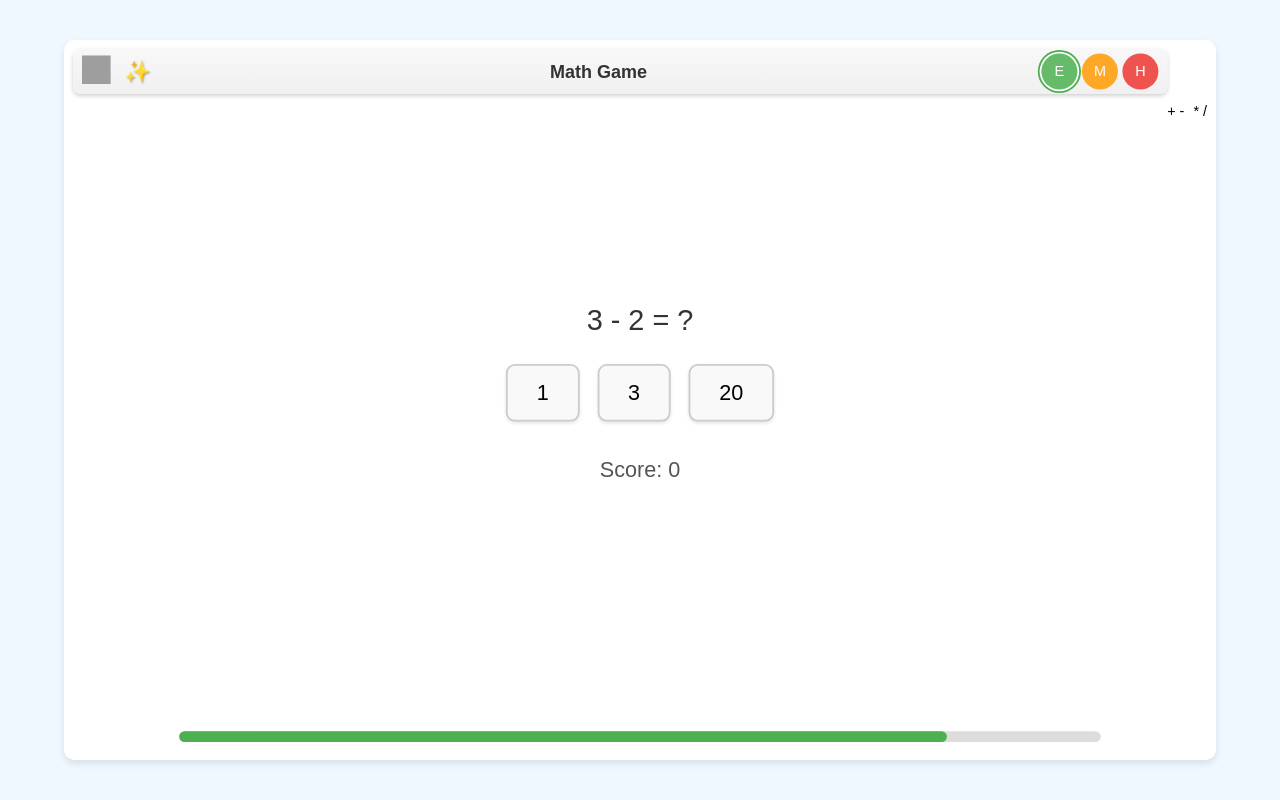
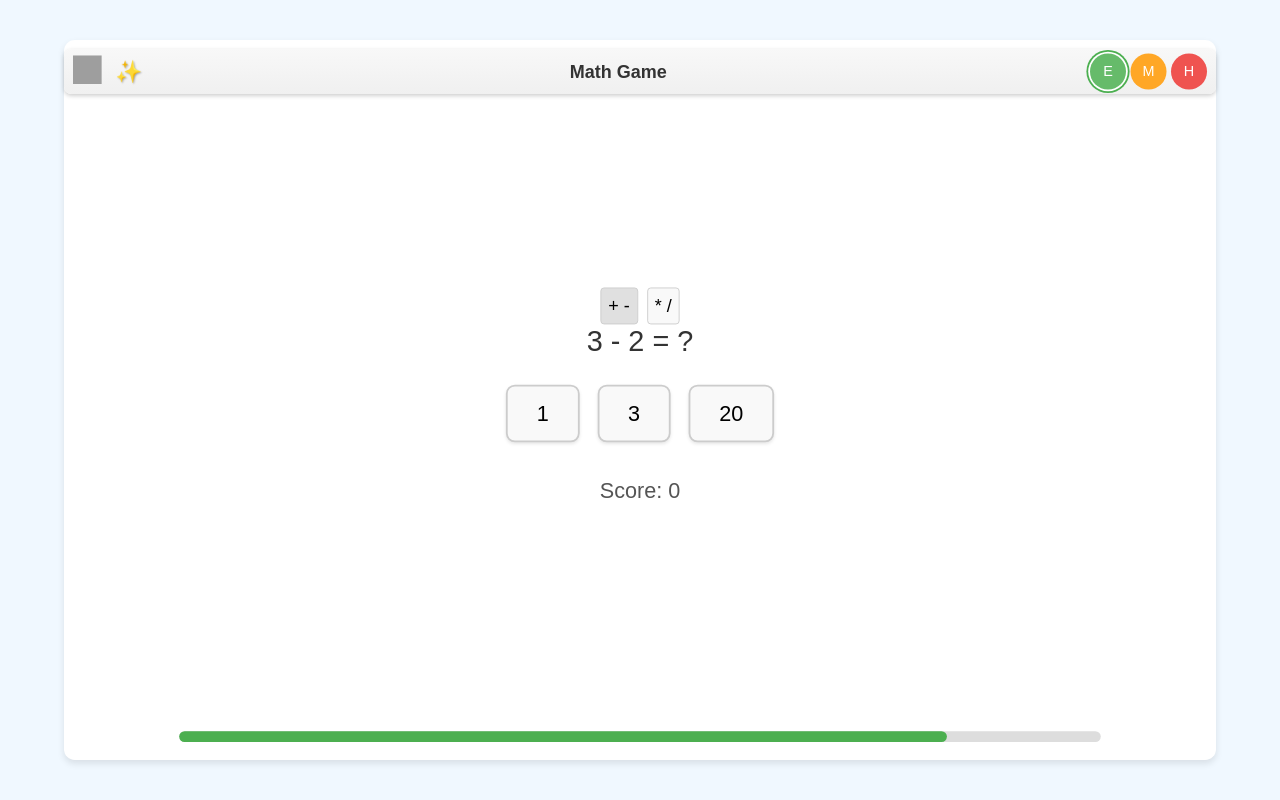
Before and after one commit to egubaidullin/math-kids, a React (Vite) app: page /math-game in a window 1280 px wide. Built offline with nearby package versions, Linux system fonts and the light colour scheme; grey boxes are pictures that could not be loaded.

Commit message:
Initial commit from your app

```diff
--- /dev/null
+++ b/src/HomePage.css
@@ -0,0 +1,37 @@
+.home-page {
+  display: flex;
+  flex-direction: column;
+  align-items: center;
+  font-family: Arial, sans-serif;
+}
+
+.home-page h1 {
+  margin-bottom: 20px;
+}
+
+.home-page ul {
+  list-style: none;
+  padding: 0;
+}
+
+.home-page li {
+  margin-bottom: 10px;
+}
+
+.home-page a {
+  text-decoration: none;
+  font-size: 18px;
+  color: #007bff;
+}
+
+.game-link {
+  text-decoration: none;
+  font-size: 20px;
+  color: #007bff;
+  transition: transform 0.2s ease-in-out;
+  display: inline-block; /* Make it a block-level element for better control */
+}
+
+.game-link:hover {
+  transform: scale(1.1); /* Increase size on hover */
+}
--- a/src/HomePage.jsx
+++ b/src/HomePage.jsx
@@ -1,5 +1,6 @@
 import React from 'react';
 import { Link } from 'react-router-dom';
+import './HomePage.css';
 
 function HomePage() {
   return (
@@ -7,16 +8,16 @@ function HomePage() {
       <h1>Game List</h1>
       <ul>
         <li>
-          <Link to="/math-game">Math Game</Link>
+          <Link to="/math-game" className="game-link">Math Game</Link>
         </li>
         <li>
-          <Link to="/magic-square">Magic Square</Link>
+          <Link to="/magic-square" className="game-link">Magic Square</Link>
         </li>
         <li>
-          <Link to="/number-trailblazers">Number Trailblazers</Link>
+          <Link to="/number-trailblazers" className="game-link">Number Trailblazers</Link>
         </li>
         <li>
-          <Link to="/pattern-pathfinder">Pattern Pathfinder</Link>
+          <Link to="/pattern-pathfinder" className="game-link">Pattern Pathfinder</Link>
         </li>
       </ul>
     </div>
--- a/src/MathGame.jsx
+++ b/src/MathGame.jsx
@@ -166,6 +166,7 @@ function MathGame() {
 
   return (
     <div className={`game-container ${shake && animationsEnabled ? 'shake' : ''}`}>
+      {showConfetti && <Confetti width={window.innerWidth} height={window.innerHeight} />}
       <div className="top-controls">
         <Link to="/" className="home-icon">
           <img src="https://cdn.jsdelivr.net/gh/twitter/twemoji@14.0.2/assets/72x72/1f3e0.png" alt="Home" style={{ width: '32px', height: '32px' }} />
--- a/src/index.css
+++ b/src/index.css
@@ -57,8 +57,8 @@ body {
 .top-controls {
   position: absolute;
   top: 10px;
-  left: 10px;
-  width: 95%;
+  left: 0; /* Changed to 0 */
+  width: 100%; /* Changed to 100% */
   background-color: rgba(240, 240, 240, 0.8);
   padding: 5px 10px;
   display: flex;
@@ -69,6 +69,7 @@ body {
   border-radius: 8px;
   box-shadow: 0 2px 5px rgba(0, 0, 0, 0.2);
   background: linear-gradient(to bottom, #f8f8f8, #f0f0f0);
+  flex-wrap: wrap; /* Allow items to wrap */
 }
 
 .top-controls h2 {
@@ -152,11 +153,26 @@ body {
 .operation-select-container {
   display: flex;
   gap: 10px;
-  margin-top: 10px;
-  justify-content: flex-end;
-  position: absolute;
-  top: 60px;
-  right: 10px;
+  margin-top: 5px; /* Reduced margin */
+  justify-content: center;
+  width: 100%; /* Take full width */
+}
+
+.operation-button {
+  padding: 8px;
+  cursor: pointer;
+  border-radius: 4px;
+  transition: background-color 0.3s ease;
+  font-size: 20px;
+  display: flex;
+  align-items: center;
+  justify-content: center;
+  border: 1px solid #ccc;
+  background-color: #f9f9f9;
+}
+
+.operation-button.active {
+  background-color: #e0e0e0;
 }
 
 /* Progress Bar (Math Game) */
```
